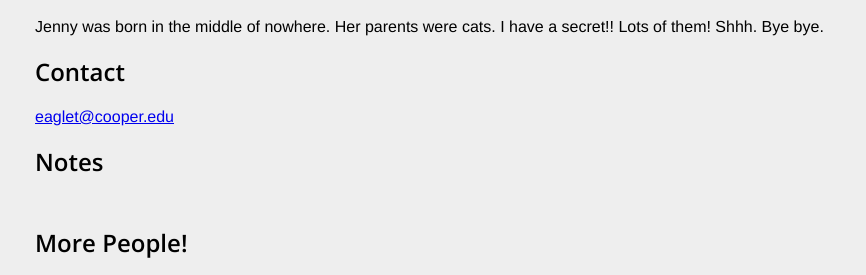
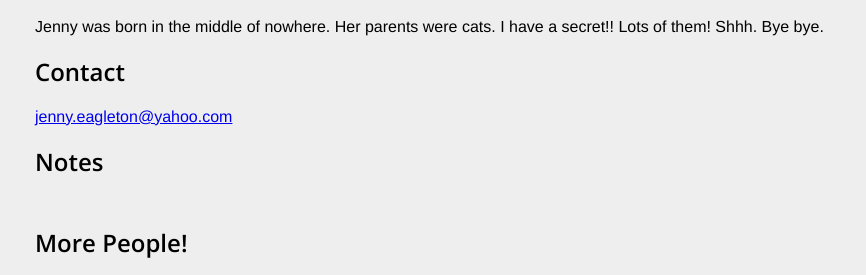
Before and after one commit to CooperASC/cooperasc.github.com, a Jekyll site: the page built from _posts/people/0100-01-01-jenny-eagleton.md, in a window 1280 px wide. Shown: the part 169-444 px from the top of the page, without its empty margins (205-1071 px from the left). Built offline with Jekyll 4.4.1, drawn with Linux system fonts in a browser that asks for light colours; grey boxes are pictures that could not be loaded.

Commit message:
Updated _posts/people/0100-01-01-jenny-eagleton.md

```diff
--- a/_posts/people/0100-01-01-jenny-eagleton.md
+++ b/_posts/people/0100-01-01-jenny-eagleton.md
@@ -2,9 +2,9 @@
 # ABOUT ME
 title: Jenny Eagleton
 class: Senior
-preferred_email: eaglet@cooper.edu
+preferred_email: jenny.eagleton@yahoo.com
 gravatar_email: jenny.eagleton@yahoo.com
-tags: ad-chair, humanities, full-faculty, administrative, commencement
+tags: ad-chair, humanities curriculum, humanities faculty, full-faculty, administrative, commencement
 
 # SITE STUFF YOU CAN EDIT
 published: true
```
